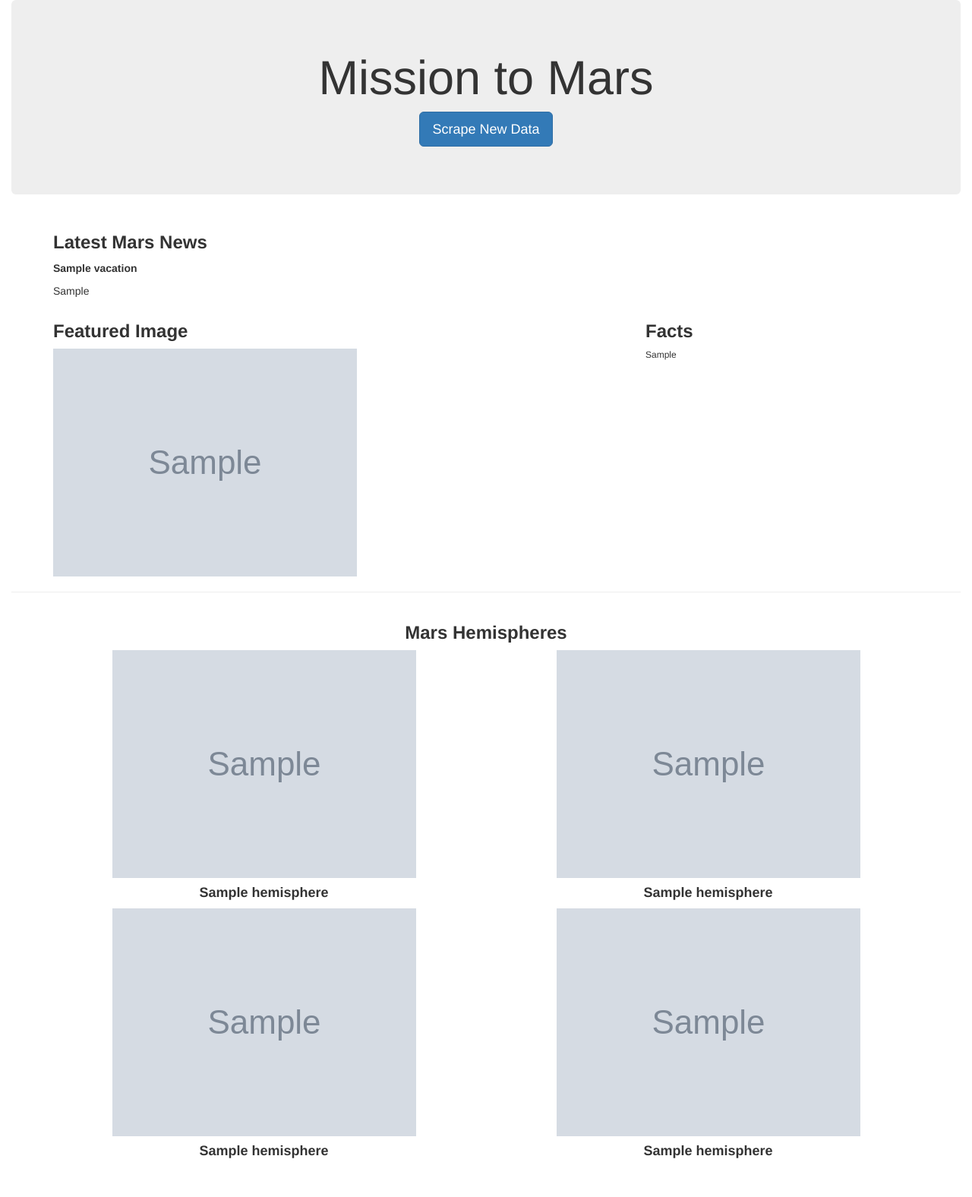
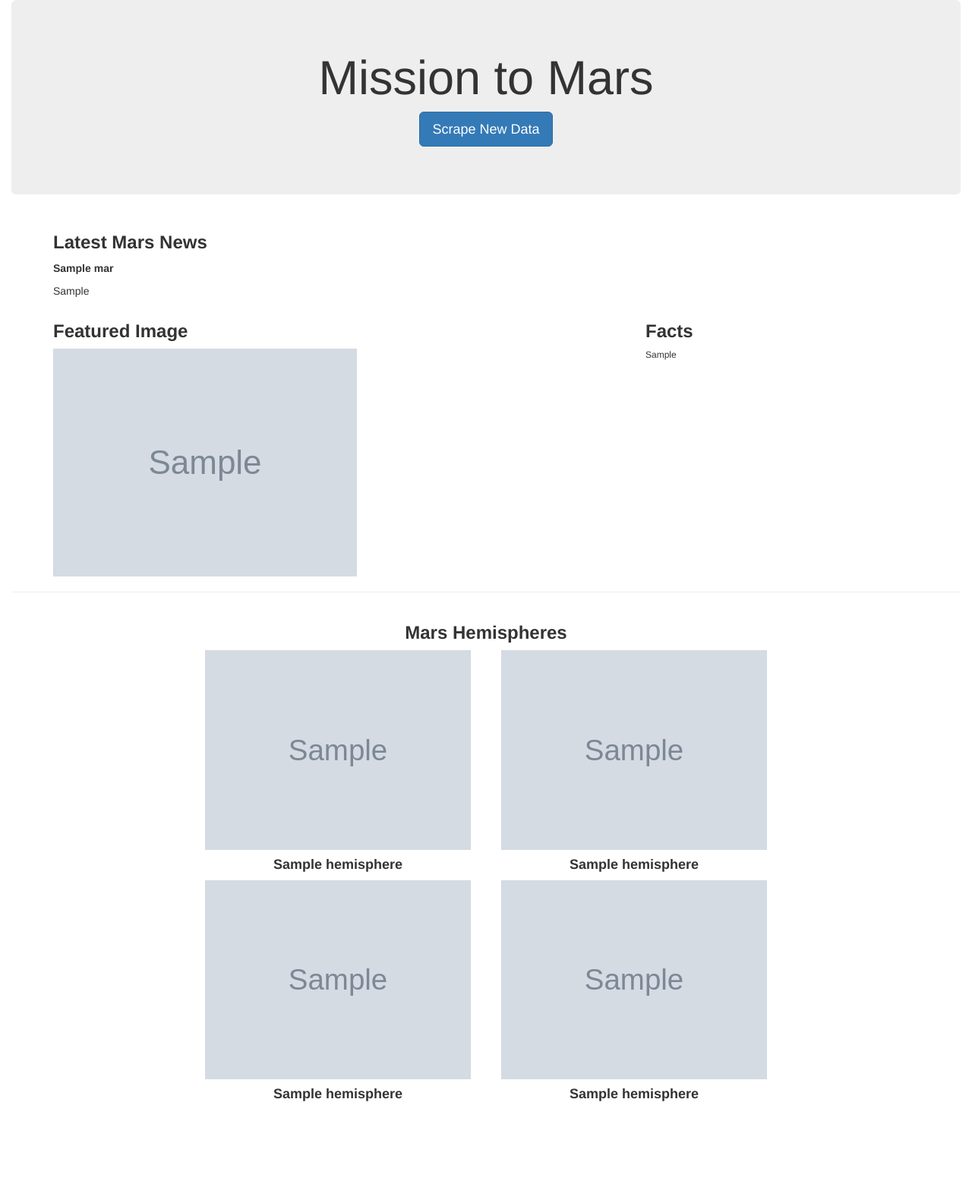
Before and after one commit to RobertEnglund/uom-stp_Web_scraping_challenge, a Flask app: template Missions_to_Mars/templates/index.html in a window 1280 px wide. Shown: the whole page at 76% size. After the commit the page ends 1450 px from the top, so only its background shows below. Run offline with Flask 2, Linux system fonts and the light colour scheme; the template is opened without the code that fills it: most values are stand-ins (such as "Sample title", 1, 10 or a date in 2020); grey boxes marked "Sample" are stand-in pictures; some libraries are stand-ins or nearby versions.

Commit message:
clean up

```diff
--- a/Missions_to_Mars/app.py
+++ b/Missions_to_Mars/app.py
@@ -18,7 +18,7 @@
     destination_data = mongo.db.CRWeather.find_one()
 
     # Return template and data
-    return render_template("index.html", vacation=destination_data)
+    return render_template("index.html", mars=destination_data)
 
 
 # Route that will trigger the scrape function
--- a/Missions_to_Mars/templates/index.html
+++ b/Missions_to_Mars/templates/index.html
@@ -20,18 +20,18 @@
     <div class="container">
       <!-- News -->
       <h3><strong>Latest Mars News</strong></h3>
-      <p><strong>{{ vacation.news_title }}</strong></p>
-      <p>{{ vacation.news_p }}</p>
+      <p><strong>{{ mars.news_title }}</strong></p>
+      <p>{{ mars.news_p }}</p>
       <!-- Featured Image and Facts-->
       <div class="row">
         <div class="container col-lg-8">
           <h3><strong>Featured Image</strong></h3>
-          <img src="{{ vacation.featured_image }}" style="max-width:100%; max-height: auto;" alt="Mars Featured Image" alt="Featured Image">
+          <img src="{{ mars.featured_image }}" style="max-width:100%; max-height: auto;" alt="Mars Featured Image" alt="Featured Image">
         </div>
         <div class="container col-lg-4">
           <h3><strong>Facts</strong></h3>
           <div style="font-size: 12px;">
-            {{vacation.mars_facts|safe}}
+            {{mars.mars_facts|safe}}
           </div>
         </div>
       </div>
@@ -41,23 +41,31 @@
     <div class="container text-center">
       <h3><strong>Mars Hemispheres</strong></h3>
       <div class="row">
-        <div class="container col-lg-6">
-          <img src="{{vacation.hemispheres[0].img_url}}" width="400">
-          <h4><b>{{vacation.hemispheres[0].title}}</b></h4>
+        <div class="container col-lg-2">
         </div>
-        <div class="container col-lg-6">
-          <img src="{{vacation.hemispheres[1].img_url}}" width="400">
-          <h4><b>{{vacation.hemispheres[1].title}}</b></h4>
+        <div class="container col-lg-4">
+          <img src="{{mars.hemispheres[0].img_url}}" width="350">
+          <h4><b>{{mars.hemispheres[0].title}}</b></h4>
+        </div>
+        <div class="container col-lg-4">
+          <img src="{{mars.hemispheres[1].img_url}}" width="350">
+          <h4><b>{{mars.hemispheres[1].title}}</b></h4>
+        </div>
+        <div class="container col-lg-2">
         </div>
       </div>
       <div class="row">
-        <div class="container col-lg-6">
-          <img src="{{vacation.hemispheres[2].img_url}}" width="400">
-          <h4><b>{{vacation.hemispheres[2].title}}</b></h4>
+        <div class="container col-lg-2">
         </div>
-        <div class="container col-lg-6">
-          <img src="{{vacation.hemispheres[3].img_url}}" width="400">
-          <h4><b>{{vacation.hemispheres[3].title}}</b></h4>
+        <div class="container col-lg-4">
+          <img src="{{mars.hemispheres[2].img_url}}" width="350">
+          <h4><b>{{mars.hemispheres[2].title}}</b></h4>
+        </div>
+        <div class="container col-lg-4">
+          <img src="{{mars.hemispheres[3].img_url}}" width="350">
+          <h4><b>{{mars.hemispheres[3].title}}</b></h4>
+        </div>
+        <div class="container col-lg-2">
         </div>
       </div>
     </div>
```
